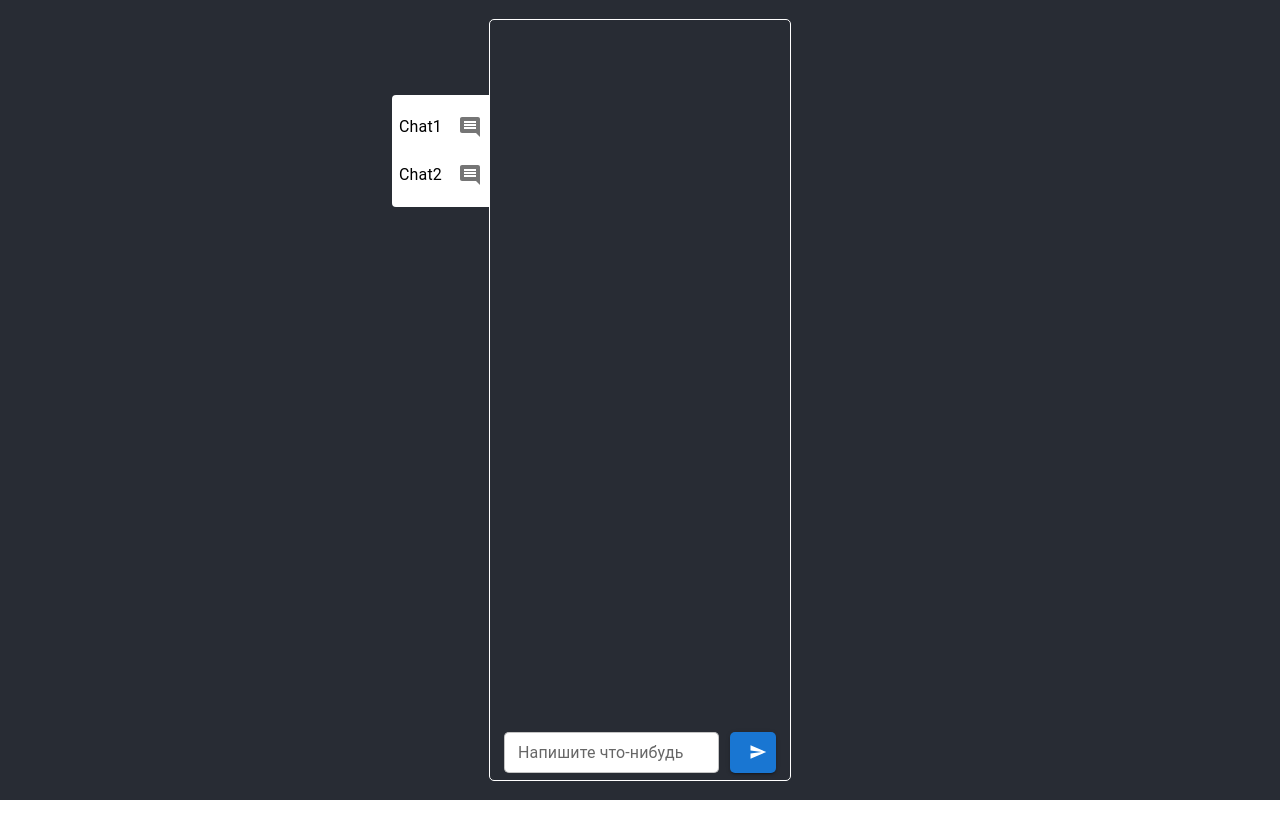
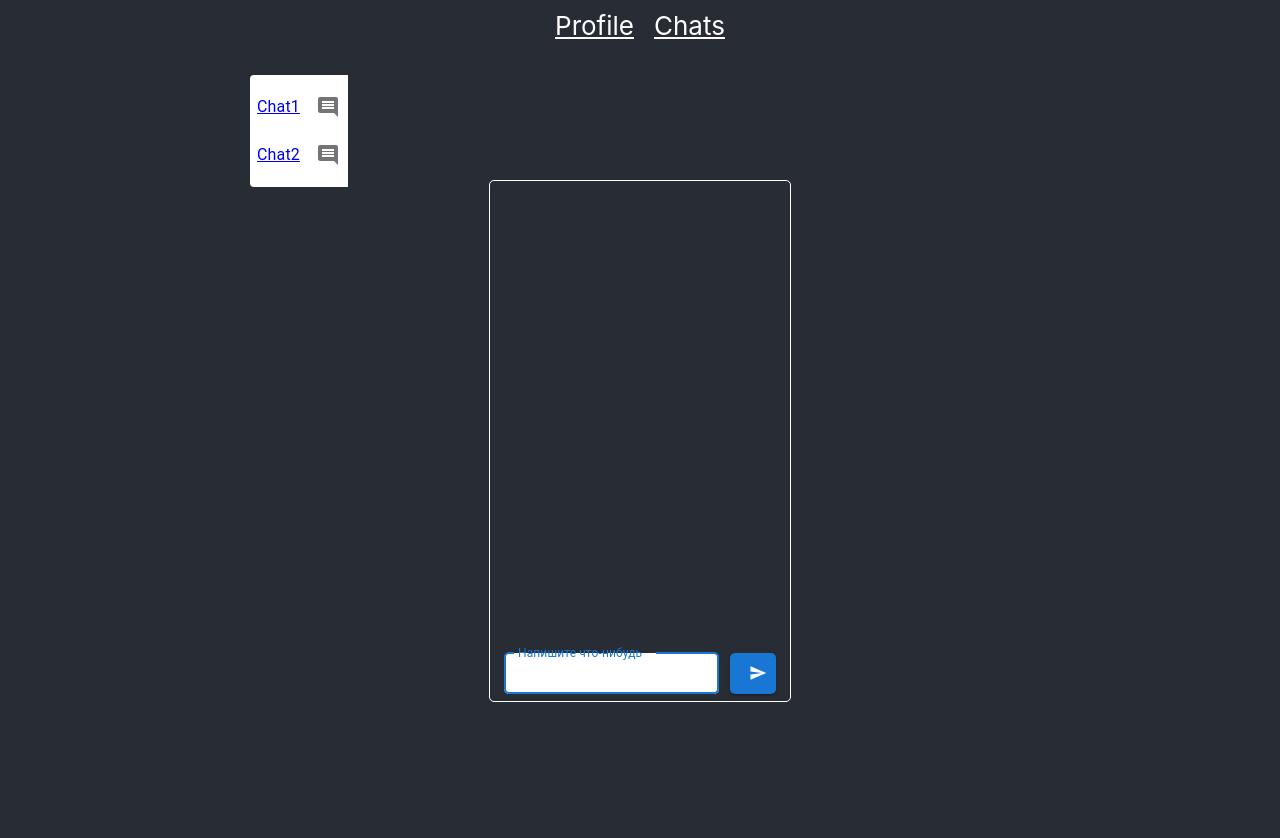
Before and after one commit to Kenshinko/ReactLearn, a React (Create React App) app in the folder Lesson01/app/: page /chats/chat1 in a window 1280 px wide. Shown: the top 838 px of the page. Before the commit the page ends 800 px from the top, so only its background shows below. Built offline with nearby package versions, Linux system fonts and the light colour scheme.

Commit message:
lesson04

```diff
--- a/Lesson01/app/package.json
+++ b/Lesson01/app/package.json
@@ -12,6 +12,7 @@
     "@testing-library/user-event": "^13.5.0",
     "react": "^17.0.2",
     "react-dom": "^17.0.2",
+    "react-router-dom": "^6.2.1",
     "react-scripts": "5.0.0",
     "web-vitals": "^2.1.4"
   },
--- a/Lesson01/app/src/App.js
+++ b/Lesson01/app/src/App.js
@@ -1,61 +1,7 @@
-import React, { useEffect, useState } from 'react';
-import { MessageList } from './components/MessageList';
-import { Form } from './components/Form';
-import { ChatsList } from './components/ChatsList';
-import { Authors } from './utils/variables';
-import { BotResponses } from './utils/variables';
+import { Router } from './components/Router';
+
 import './App.css';
 
-// import ReactDOM from 'react-dom';
-// import Button from '@mui/material/Button';
-
-function App() {
-  const [messageList, setMessageList] = useState([]);
-
-  const handleAddMessage = (text) => {
-    sendMessage (text);
-  }
-
-  const sendMessage = (text) => {
-    const newMessage = {
-      id: `Msg${Date.now()}`,
-      author: Authors.user.name,
-      text,
-      date: new Date().toLocaleTimeString(),
-    };
-    setMessageList((prevMessageList) => [...prevMessageList, newMessage]);
-    getBotResponse();
-  }
-
-  const getBotResponse = () => {
-    if (messageList[messageList.length - 1]?.author === Authors.user.name) {
-      setMessageList((prevMessageList) => [...prevMessageList, {
-        id: `Msg${Date.now()}`,
-        author: Authors.bot.name,
-        text: BotResponses[Math.floor(Math.random() * BotResponses.length)],
-        date: new Date().toLocaleTimeString(),
-      }]);
-    }
-  }
-
-  useEffect(() => {
-    const timer = setTimeout(() => {
-      getBotResponse()
-    }, 1000);
-    return () => clearTimeout(timer);
-    }, [messageList, getBotResponse])
-
-  return (
-    <div className="App">
-      <header className="App-header">
-        <div className="timeline">
-          <MessageList messages={messageList} />
-          <Form onSubmit={handleAddMessage} />
-          <ChatsList />
-        </div>
-      </header>
-    </div>
-  );
-}
+const App = () => <Router />;
 
 export default App;
--- /dev/null
+++ b/Lesson01/app/src/components/Chat/index.js
@@ -0,0 +1,73 @@
+import React, { useEffect, useState } from 'react';
+import { MessageList } from '../MessageList';
+import { Form } from '../Form';
+import { Navigate, useParams } from "react-router";
+
+import { Authors } from '../../utils/variables';
+import { BotResponses } from '../../utils/variables';
+
+import '../../App.css';
+
+export const Chat = () => {
+  const params = useParams();
+  const {chatId} = params;
+
+  const [messageList, setMessageList] = useState({
+    chat1: [],
+    chat2: [],
+  });
+
+  const handleAddMessage = (text) => {
+    sendMessage (text);
+  }
+
+  const sendMessage = (text) => {
+    const newMessage = {
+      id: `Msg${Date.now()}`,
+      author: Authors.user.name,
+      text,
+      date: new Date().toLocaleTimeString(),
+    };
+    setMessageList((prevMessageList) => ({
+      ...prevMessageList,
+      [chatId]: [...prevMessageList[chatId], newMessage],
+    }));
+    getBotResponse();
+  }
+
+  const getBotResponse = () => {
+    if (messageList[chatId]?.[messageList[chatId].length - 1]?.author === Authors.user.name) {
+      setMessageList((prevMessageList) => ({
+        ...prevMessageList,
+        [chatId]: [...prevMessageList[chatId],  {
+          id: `Msg${Date.now()}`,
+          author: Authors.bot.name,
+          text: BotResponses[Math.floor(Math.random() * BotResponses.length)],
+          date: new Date().toLocaleTimeString(),
+        }]
+      }));
+    }
+  }
+
+  useEffect(() => {
+    const timer = setTimeout(() => {
+      getBotResponse()
+    }, 1000);
+    return () => clearTimeout(timer);
+    }, [messageList, getBotResponse])
+
+  if (!messageList[chatId]) {
+    return <Navigate to="/chats" replace />;
+  }
+
+  return (
+    <div className="App">
+      <header className="App-header">
+        <div className="timeline">
+          <MessageList messages={messageList[chatId]} />
+          <Form onSubmit={handleAddMessage} />
+        </div>
+      </header>
+    </div>
+  );
+};
--- a/Lesson01/app/src/components/ChatsList/chatslist.css
+++ b/Lesson01/app/src/components/ChatsList/chatslist.css
@@ -1,8 +1,9 @@
 .chatslist.MuiList-root {
   position: absolute;
   top: 75px;
-  left: -98px;
+  left: 250px;
   background-color: white;
   border-radius: 4px 0px 0px 4px;
   padding-left: 7px;
+  max-width: 300px;
 }
--- a/Lesson01/app/src/components/ChatsList/index.js
+++ b/Lesson01/app/src/components/ChatsList/index.js
@@ -3,8 +3,9 @@ import ListItem from '@mui/material/ListItem';
 import ListItemText from '@mui/material/ListItemText';
 import CommentIcon from '@mui/icons-material/Comment';
 import IconButton from '@mui/material/IconButton';
+import { Link, Outlet } from 'react-router-dom';
+
 import './chatslist.css';
-
 
 const chats = [
   {name: 'Chat1', id: 'chat1'},
@@ -12,19 +13,26 @@ const chats = [
 ];
 
 export const ChatsList = () => (
+  <>
     <List className='chatslist'>
-    {chats.map((value) => (
+      {chats.map((chat) => (
         <ListItem
-        key={value.id}
+          key={chat.id}
           disableGutters
           secondaryAction={
+            <Link to={`/chats/${chat.id}`}>
               <IconButton>
                 <CommentIcon />
               </IconButton>
+            </Link>
           }
         >
-        <ListItemText primary={`${value.name}`} />
+          <Link to={`/chats/${chat.id}`}>
+            <ListItemText primary={`${chat.name}`} />
+          </Link>
         </ListItem>
       ))}
     </List>
+    <Outlet />
+  </>
 );
--- a/Lesson01/app/src/components/Form/index.js
+++ b/Lesson01/app/src/components/Form/index.js
@@ -7,7 +7,7 @@ import SendIcon from '@mui/icons-material/Send';
 
 export const Form = ({ onSubmit }) => {
   const [value, setValue] = useState('');
-  const textField = useRef(null);
+  const textField = useRef('');
 
   const handleChange = (event) => {
     setValue(event.target.value);
@@ -34,12 +34,13 @@ export const Form = ({ onSubmit }) => {
                      type="text"
                      value={value}
                      onChange={handleChange}
-                     ref={textField}
+                     inputRef={textField}
           />
           <Button className="typeform__submit"
                   endIcon={<SendIcon />}
                   variant="contained"
                   size="small"
-                  type="submit"></Button>
+                  type="submit">
+          </Button>
          </form>;
 };
--- a/Lesson01/app/src/components/Message/message.css
+++ b/Lesson01/app/src/components/Message/message.css
@@ -5,7 +5,7 @@
 }
 
 .timeline {
-  height: 95vh;
+  height: 65vh;
   border: 1px solid white;
   border-radius: 5px;
   width: 300px;
--- /dev/null
+++ b/Lesson01/app/src/components/Profile/index.js
@@ -0,0 +1,12 @@
+import './profile.css';
+
+export const Profile = () => {
+  return (
+    <div className="App">
+    <header className="App-header">
+      <h1>Профиль пользователя</h1>
+    </header>
+  </div>
+
+  );
+};
--- /dev/null
+++ b/Lesson01/app/src/components/Router/index.js
@@ -0,0 +1,29 @@
+import { BrowserRouter, Routes, Route, Link} from 'react-router-dom';
+import { Profile } from '../Profile';
+import { Chat } from '../Chat';
+import { ChatsList } from '../ChatsList';
+
+import './router.css';
+
+export const Router = () => {
+  return (
+    <BrowserRouter>
+    <ul className='navigation'>
+      <li>
+        <Link to=''>Profile</Link>
+      </li>
+      <li>
+        <Link to='chats'>Chats</Link>
+      </li>
+    </ul>
+
+      <Routes>
+        <Route path='' element={<Profile />} />
+        <Route path='chats' element={<ChatsList />}>
+          <Route path=':chatId' element={<Chat />} />
+        </Route>
+        <Route path='*' element={<h1>404:<br/>Страница не найдена</h1>} />
+      </Routes>
+    </BrowserRouter>
+  );
+};
--- /dev/null
+++ b/Lesson01/app/src/components/Router/router.css
@@ -0,0 +1,16 @@
+.navigation {
+  background-color: #282c34;
+  display: flex;
+  justify-content: center;
+  list-style: none;
+  font-size: calc(10px + 2vmin);
+}
+
+.navigation li {
+  padding: 0 10px;
+  margin-top: 10px;
+}
+
+.navigation li a{
+  color: white;
+}
```
Also changed, not shown: Lesson01/app/src/components/Profile/profile.css (added), 1 other file (tests, documents, lock files or other folders). Lines whose indentation alone changed are shown as unchanged.
